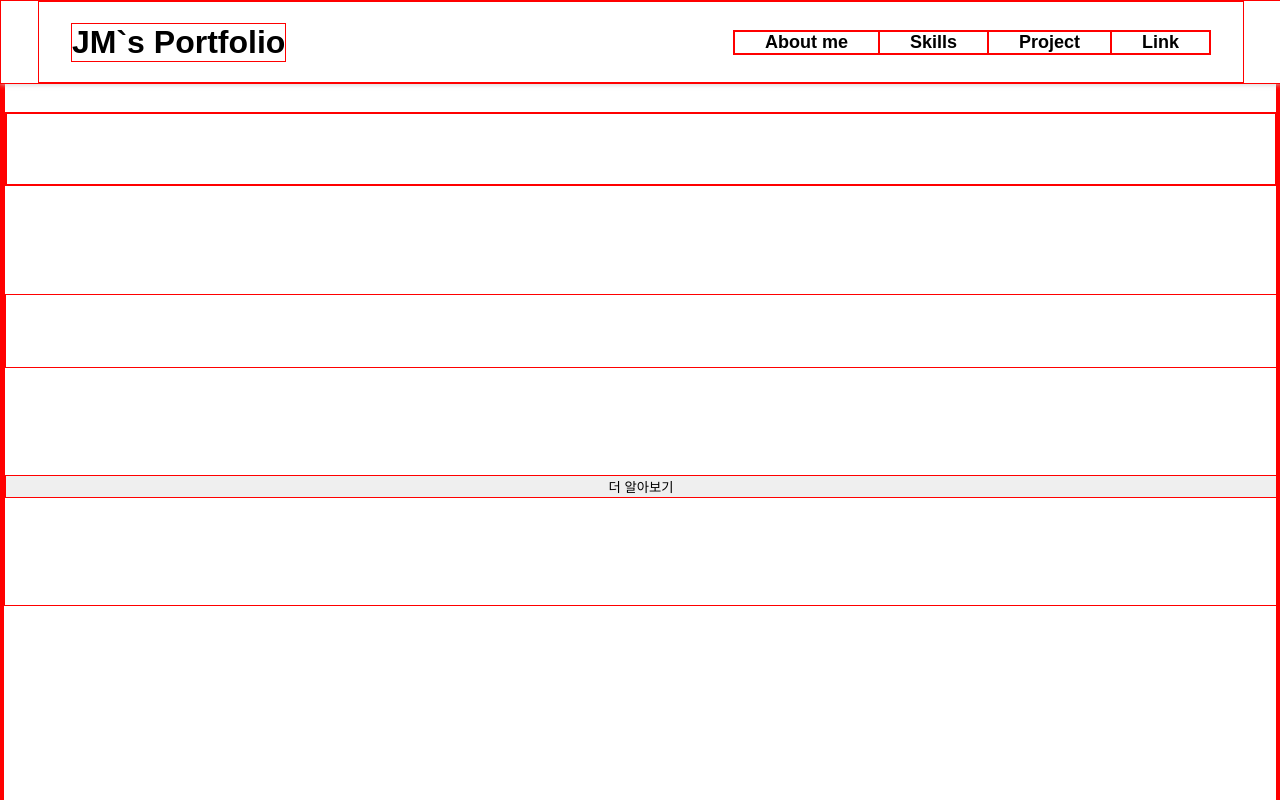
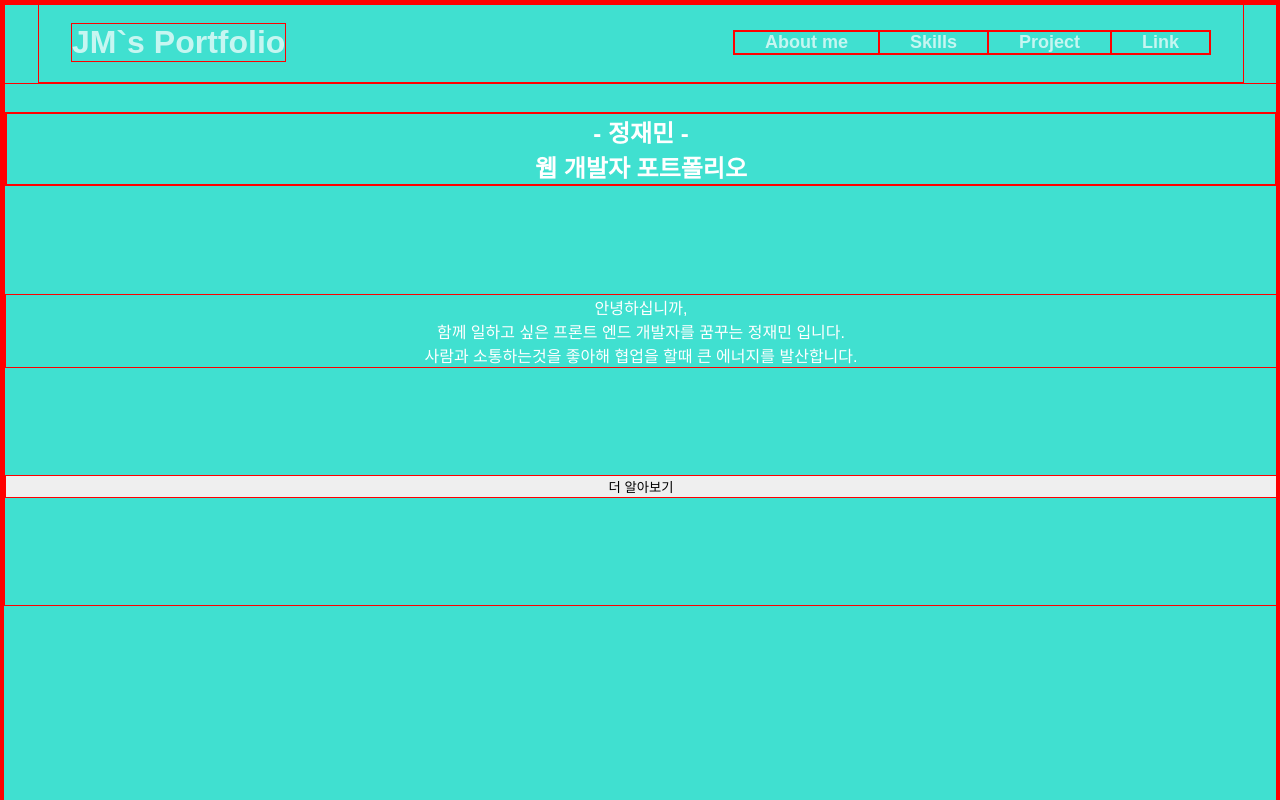
Before and after one commit to James940522/PORTFOLIO, a React (Create React App) app in the folder client/: page / in a window 1280 px wide. Shown: the top 800 px of the page. Built offline with nearby package versions, Linux system fonts and the light colour scheme.

Commit message:
nav color

```diff
--- a/client/src/Components/Nav/index.js
+++ b/client/src/Components/Nav/index.js
@@ -1,4 +1,4 @@
-import { useState, useEffect, useRef } from "react";
+import { useState, useEffect } from "react";
 
 import "./index.scss";
 
@@ -29,8 +29,8 @@
   };
 
   return (
-    <header>
-      <div id={scrollY < 100 ? "navigation-bar" : ""}>
+    <header id={scrollY < 100 ? "nav-color-nonactive" : "nav-color-active"}>
+      <div id="navigation-bar">
         <h1 className="logo navigation" onClick={(e) => moveScroll("main")}>
           JM`s Portfolio
         </h1>
--- a/client/src/Components/Nav/index.scss
+++ b/client/src/Components/Nav/index.scss
@@ -5,8 +5,9 @@
   top: 0;
   left: 0;
   z-index: 10;
-  box-shadow: 0 1px 0.3rem hsl(0deg 0% 80% / 80%);
-  background-color: #fff;
+  color: hsla(0, 0%, 100%, 0.7);
+  // box-shadow: 0 1px 0.3rem hsl(0deg 0% 80% / 80%);
+  // background-color: #fff;
   //   color: hsla(0, 0%, 100%, 0.7);
   #navigation-bar {
     width: 100%;
@@ -17,6 +18,7 @@
     display: flex;
     justify-content: space-between;
     align-items: center;
+
     .logo {
       font-weight: 600;
       cursor: pointer;
@@ -24,7 +26,7 @@
     .navigation {
       cursor: pointer;
       &:hover {
-        color: rgb(218, 139, 255);
+        color: #fff;
       }
     }
     .menu-section {
@@ -39,4 +41,15 @@
   }
 }
 
+#nav-color-nonactive {
+  background-color: transparent;
+}
+#nav-color-active {
+  background-color: #fff;
+  color: black;
+  .navigation:hover {
+    color: orange;
+  }
+}
+
 // span
--- a/client/src/app.scss
+++ b/client/src/app.scss
@@ -6,4 +6,5 @@
 
 .body {
   height: 2000px;
+  background-color: turquoise;
 }
```
